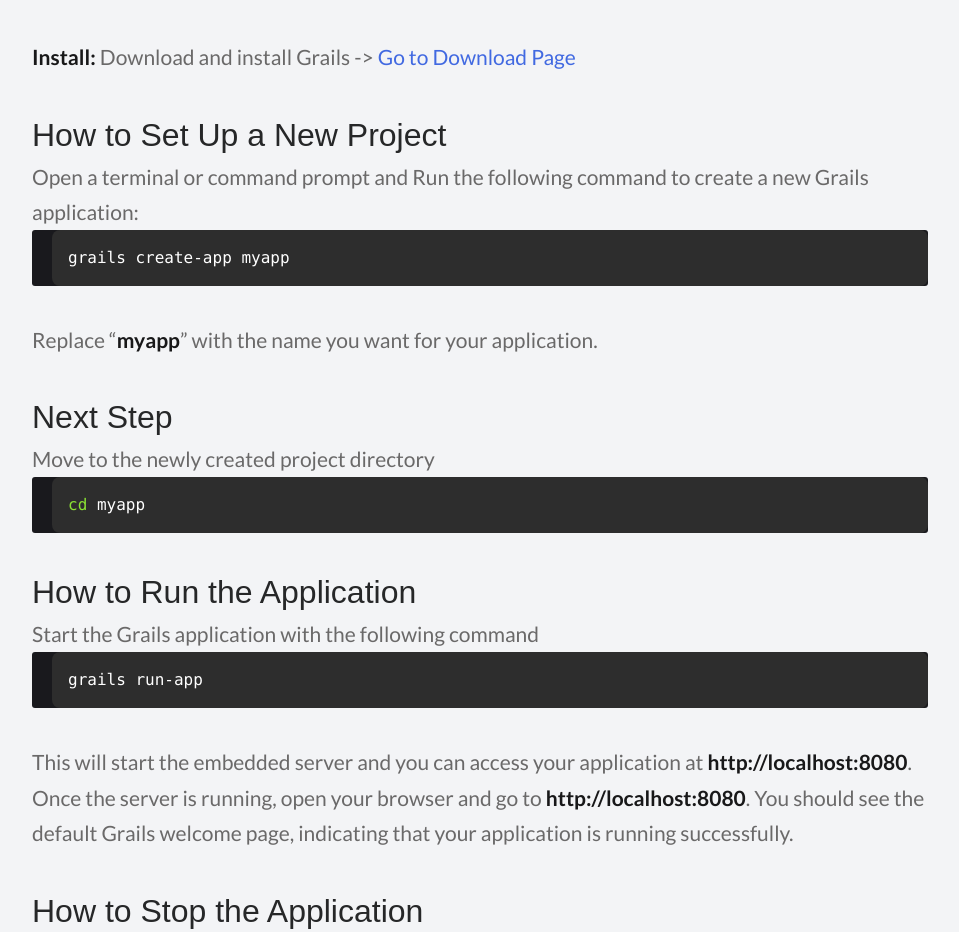
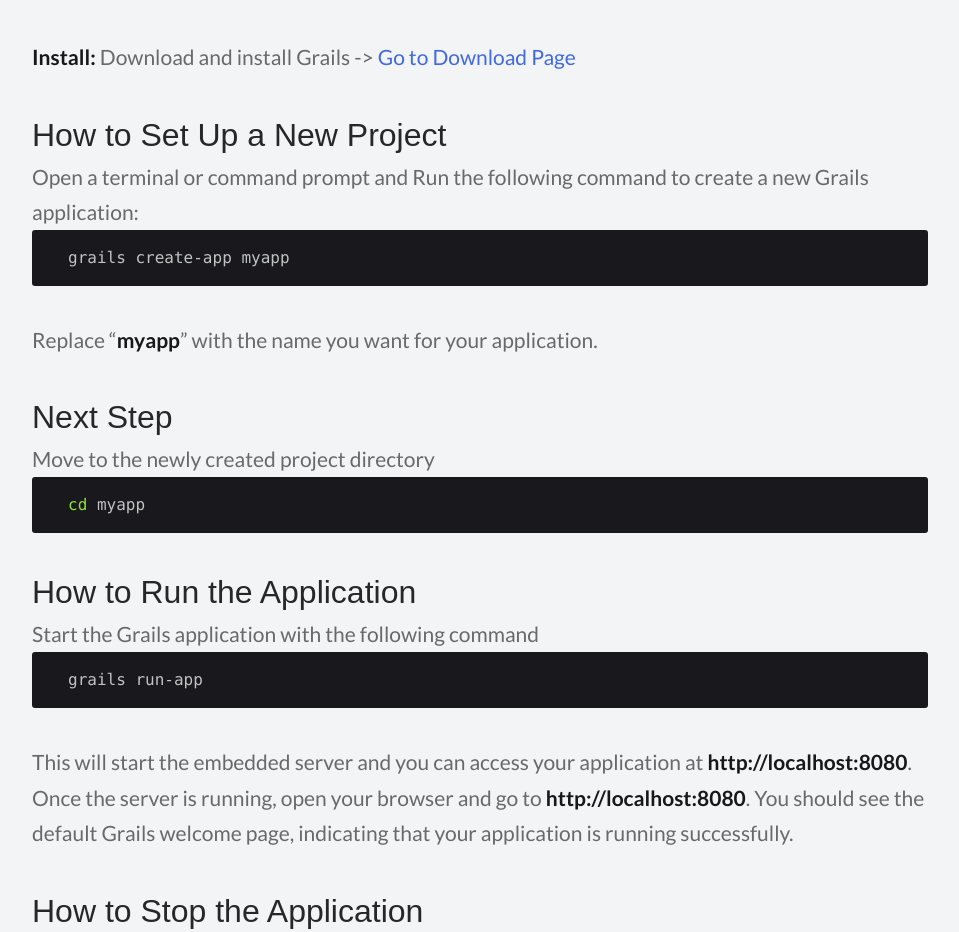
Before and after one commit to rajeshbhola/bholacodecamp123, a Jekyll site: the page built from _posts/2024-12-01-sample-post copy 2.md, in a window 1280 px wide. Shown: the part 1820-2752 px from the top of the page, without its empty margins (160-1119 px from the left). Built offline with Jekyll 4.4.1, drawn with Linux system fonts in a browser that asks for light colours; some web fonts are replaced.

Commit message:
pre updated

```diff
--- a/assets/css/main.css
+++ b/assets/css/main.css
@@ -215,10 +215,7 @@
 
 pre {
   position: relative;
-  background-color: #2d2d2d;
-  color: #ffffff;
   padding: 1rem;
-  border-radius: 0.5rem;
   overflow: auto;
 }
 
```
Also changed, not shown: 1 other file.
